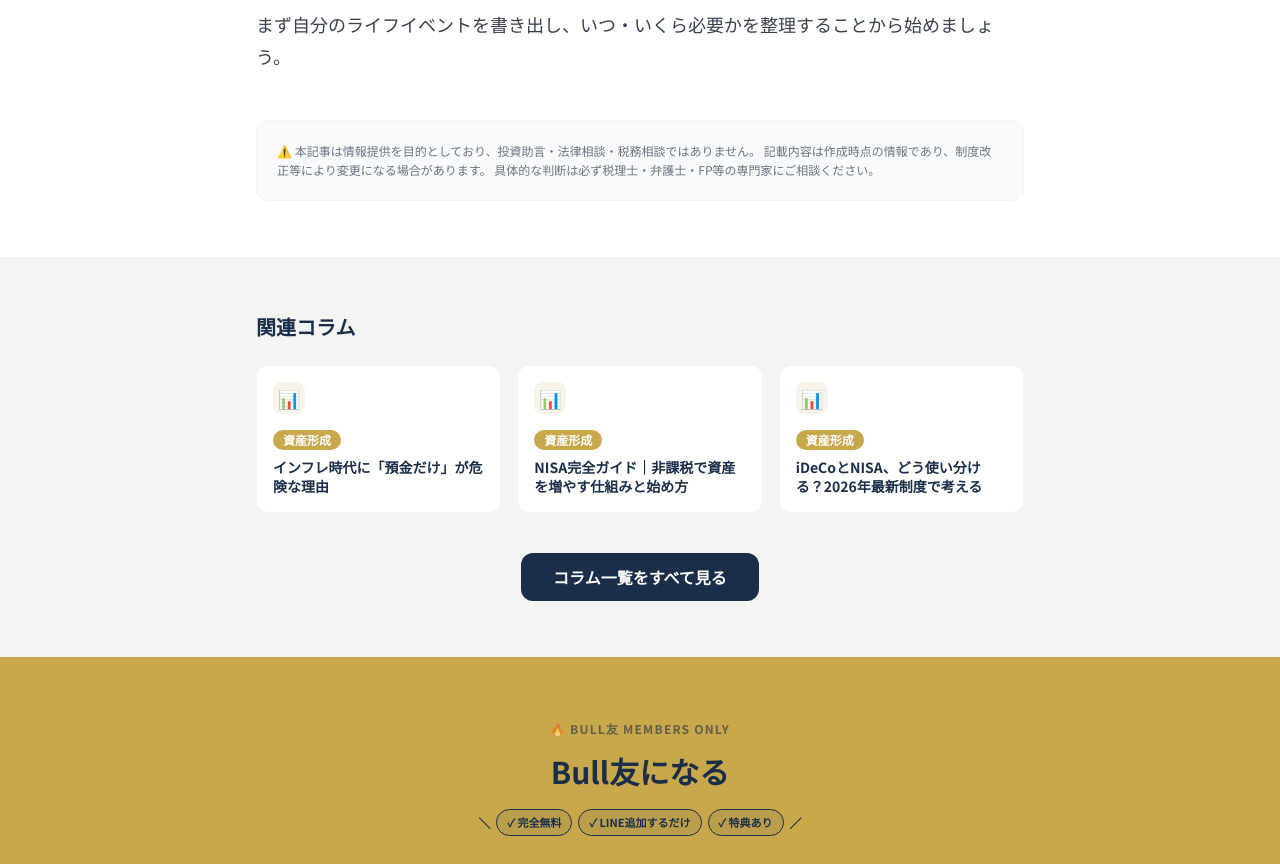
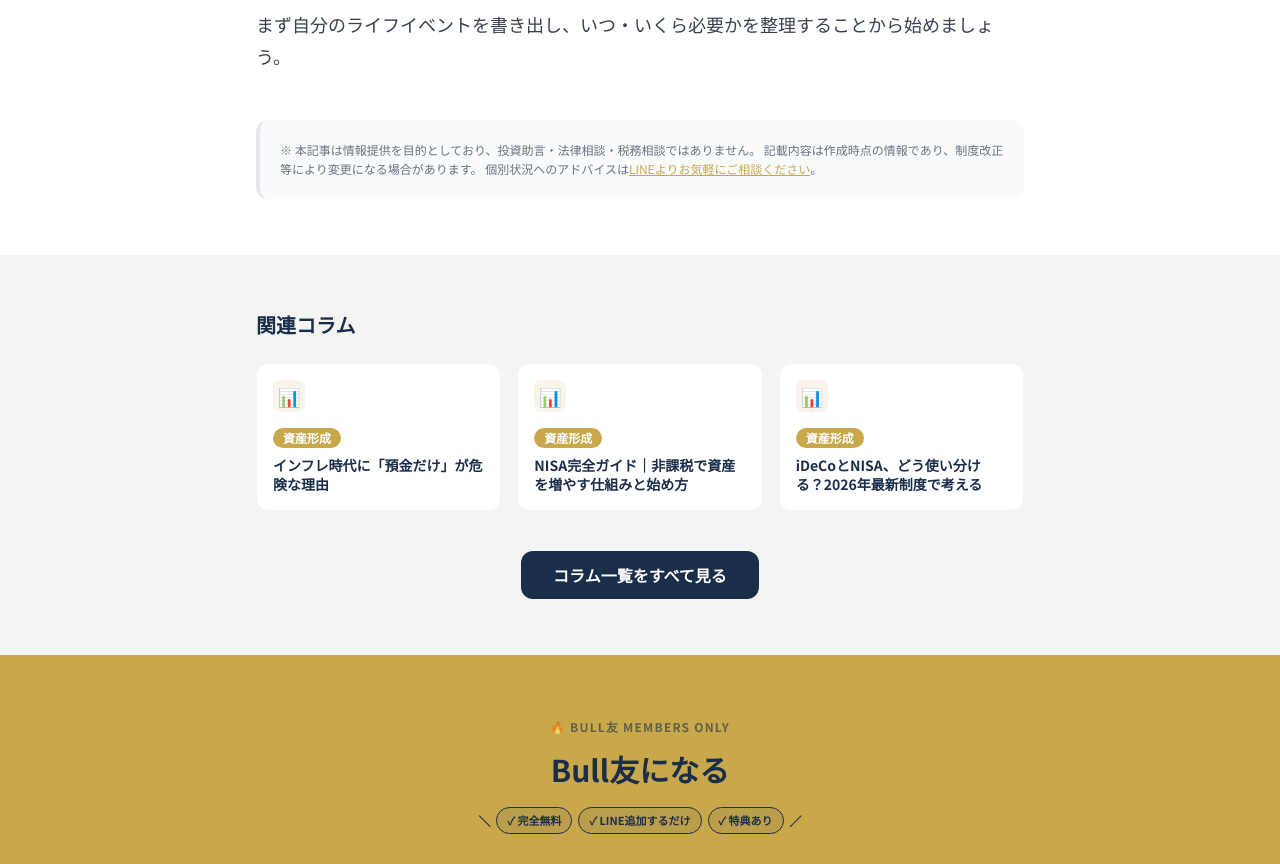
Before and after one commit to tanima3232-eng/bulltalk, a Next.js app: page /column/asset-01-life-money in a window 1280 px wide. Shown: the part 1260-2124 px from the top of the page. Built offline with nearby package versions, Linux system fonts and the light colour scheme.

Commit message:
fix: 免責事項の⚠️を※に変更・FP矛盾解消してLINE誘導に更新

```diff
--- a/app/column/[slug]/page.tsx
+++ b/app/column/[slug]/page.tsx
@@ -86,11 +86,11 @@ export default async function ColumnDetailPage({
             </article>
 
             {/* Disclaimer */}
-            <div className="mt-12 p-5 bg-gray-50 rounded-xl border border-gray-100">
+            <div className="mt-12 p-5 bg-gray-50 rounded-xl border-l-4 border-gray-200">
               <p className="text-xs text-gray-500 leading-relaxed">
-                ⚠️ 本記事は情報提供を目的としており、投資助言・法律相談・税務相談ではありません。
+                ※ 本記事は情報提供を目的としており、投資助言・法律相談・税務相談ではありません。
                 記載内容は作成時点の情報であり、制度改正等により変更になる場合があります。
-                具体的な判断は必ず税理士・弁護士・FP等の専門家にご相談ください。
+                個別状況へのアドバイスは<a href="https://lin.ee/FmH7NXr" className="text-gold underline hover:opacity-80">LINEよりお気軽にご相談ください</a>。
               </p>
             </div>
           </div>
```
